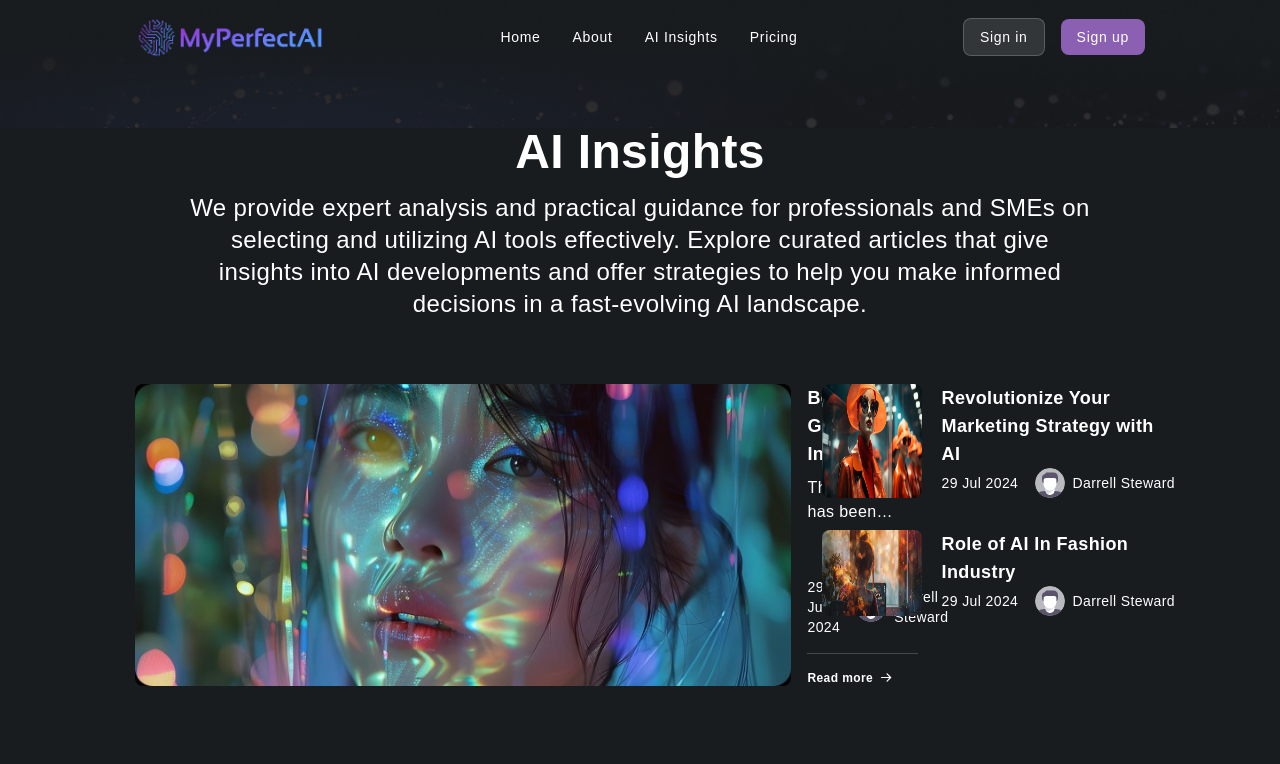
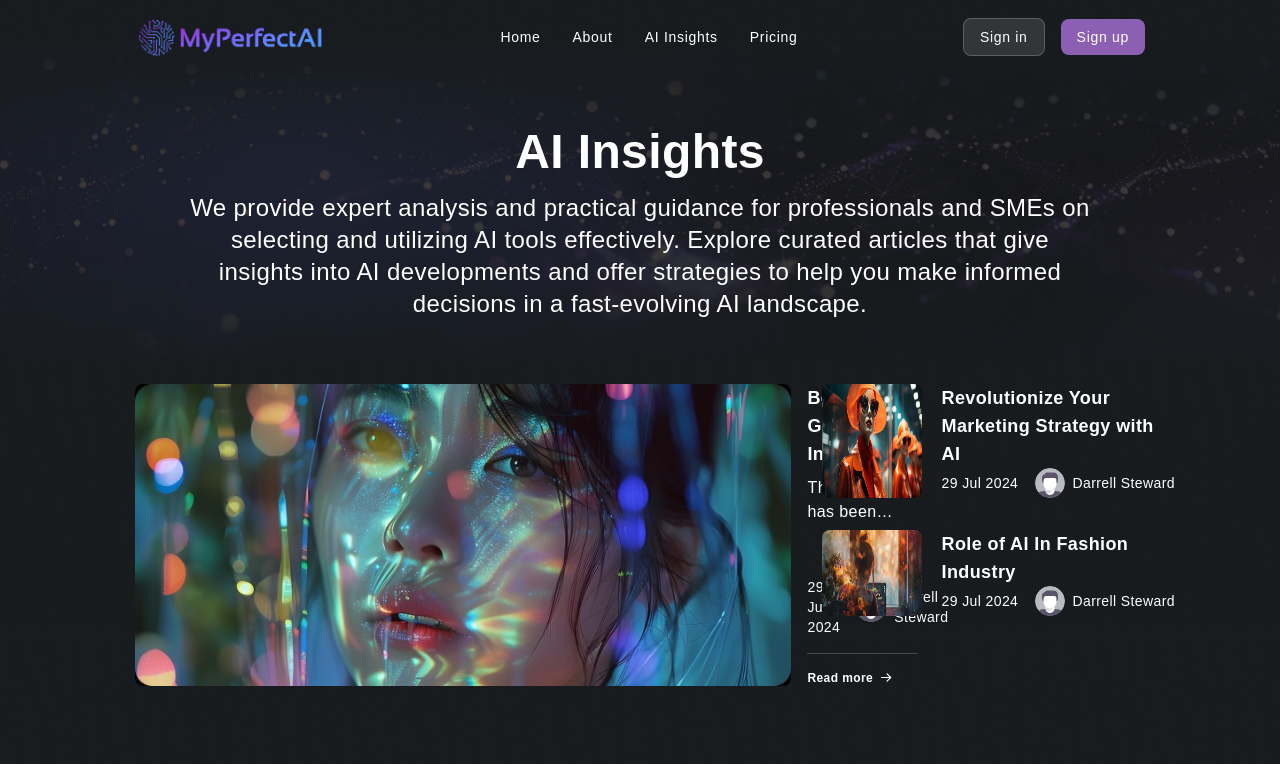
Before and after one commit to CodeWithBati/perfectAIFrontend, a Next.js app: page /blogs in a window 1280 px wide. Shown: the top 764 px of the page. Built offline with nearby package versions, Linux system fonts and the light colour scheme.

Commit message:
update blogs bg

```diff
--- a/app/src/components/Blog/Bloglist/index.jsx
+++ b/app/src/components/Blog/Bloglist/index.jsx
@@ -82,7 +82,11 @@ const BlogList = () => {
 
     return (
         <section className="relative flex flex-col items-center justify-center min-w-screen min-h-[screen] pt-32 text-white bg-no-repeat bg-[#181C1F] lg:bg-cover  bg-[url('/images/mobileAllBg.png')] lg:bg-[url('/images/allPageBg.png')] tracking-wide">
-            <div className="px-[30px] bg-[#181C1F] lg:px-[135px] min-h-[100%] pb-16">
+            <div className="px-[30px] lg:px-[135px] min-h-[100%] pb-16"
+                style={{
+                    backgroundImage:
+                        'linear-gradient(to bottom, transparent 0px, transparent 700px, #181C1F 500px, #181C1F 100%)',
+                }}>
                 {/* Header Section */}
                 <div className="text-center mb-4 lg:mb-16 flex flex-col justify-center items-center tracking-wide">
                     <h1 className="text-[32px] lg:text-5xl font-bold">AI Insights</h1>
```
